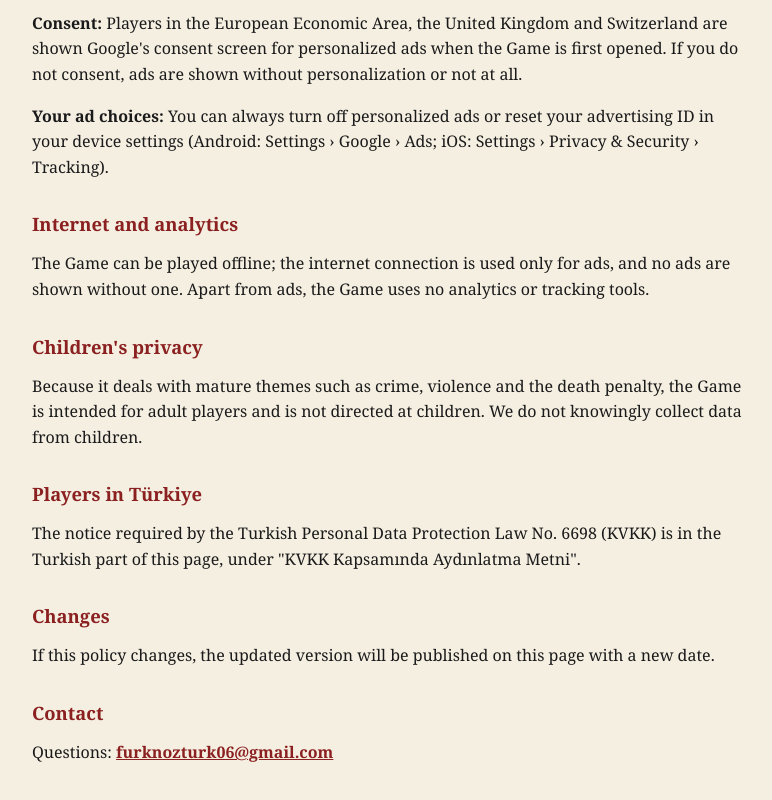
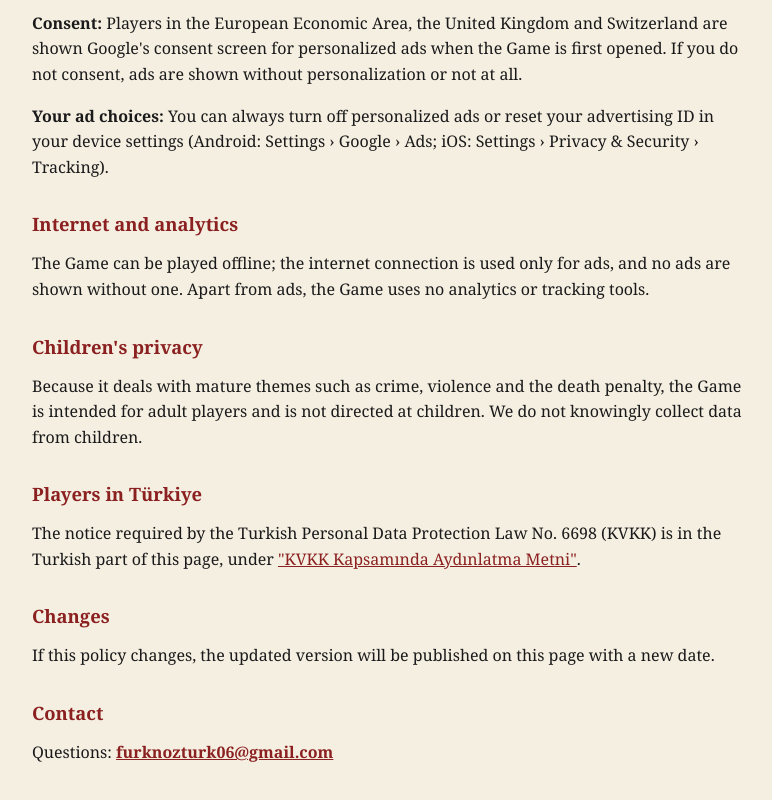
Before and after one commit to furkanozturk06/furkanozturk06.github.io, a plain HTML site: page vicdanlihakim/gizlilik.html in a window 1280 px wide. Shown: the part 4456-5256 px from the top of the page, without its empty margins (248-1020 px from the left). Drawn offline with Linux system fonts and the light colour scheme.

Commit message:
Hakim Koltuğu gizlilik politikası: İngilizce ve KVKK bölümlerine bağlantı

```diff
--- a/vicdanlihakim/gizlilik.html
+++ b/vicdanlihakim/gizlilik.html
@@ -111,7 +111,7 @@
         <h2>Çocukların gizliliği</h2>
         <p>Oyun; suç, şiddet ve idam gibi yetişkin temaları işlediği için yetişkin oyunculara yöneliktir ve çocuklara yönelik değildir. Bilerek çocuklardan veri toplamayız.</p>
 
-        <h2>KVKK Kapsamında Aydınlatma Metni</h2>
+        <h2 id="kvkk">KVKK Kapsamında Aydınlatma Metni</h2>
         <p>6698 sayılı Kişisel Verilerin Korunması Kanunu'nun ("KVKK") 10. maddesi uyarınca, Oyun'u kullanırken işlenen kişisel verileriniz hakkında sizi bilgilendiririz.</p>
 
         <h3>Veri sorumlusu</h3>
@@ -149,7 +149,7 @@
 
         <hr>
 
-        <h1>Privacy Policy</h1>
+        <h1 id="en">Privacy Policy</h1>
         <p class="meta">The Judge's Seat (Hakim Koltuğu) · Last updated: 24 November 2026</p>
 
         <p>This policy describes how the game "Hakim Koltuğu" / "The Judge's Seat" (the "Game") for Android and iOS handles personal data.</p>
@@ -181,7 +181,7 @@
         <p>Because it deals with mature themes such as crime, violence and the death penalty, the Game is intended for adult players and is not directed at children. We do not knowingly collect data from children.</p>
 
         <h2>Players in Türkiye</h2>
-        <p>The notice required by the Turkish Personal Data Protection Law No. 6698 (KVKK) is in the Turkish part of this page, under "KVKK Kapsamında Aydınlatma Metni".</p>
+        <p>The notice required by the Turkish Personal Data Protection Law No. 6698 (KVKK) is in the Turkish part of this page, under <a href="#kvkk">"KVKK Kapsamında Aydınlatma Metni"</a>.</p>
 
         <h2>Changes</h2>
         <p>If this policy changes, the updated version will be published on this page with a new date.</p>
```
